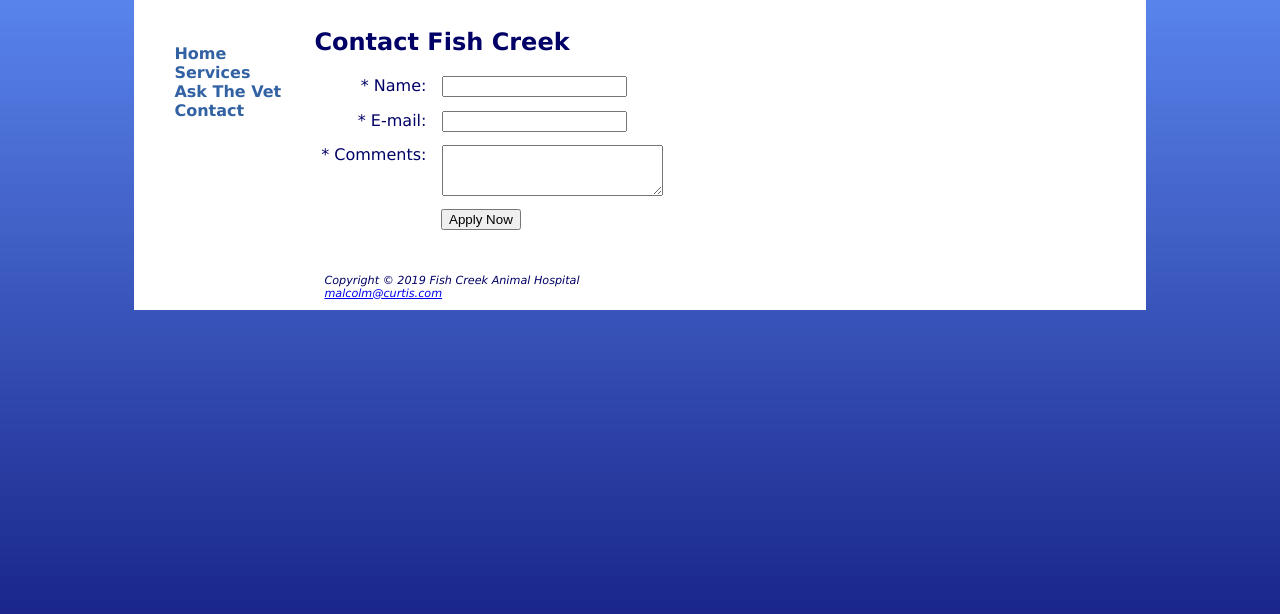
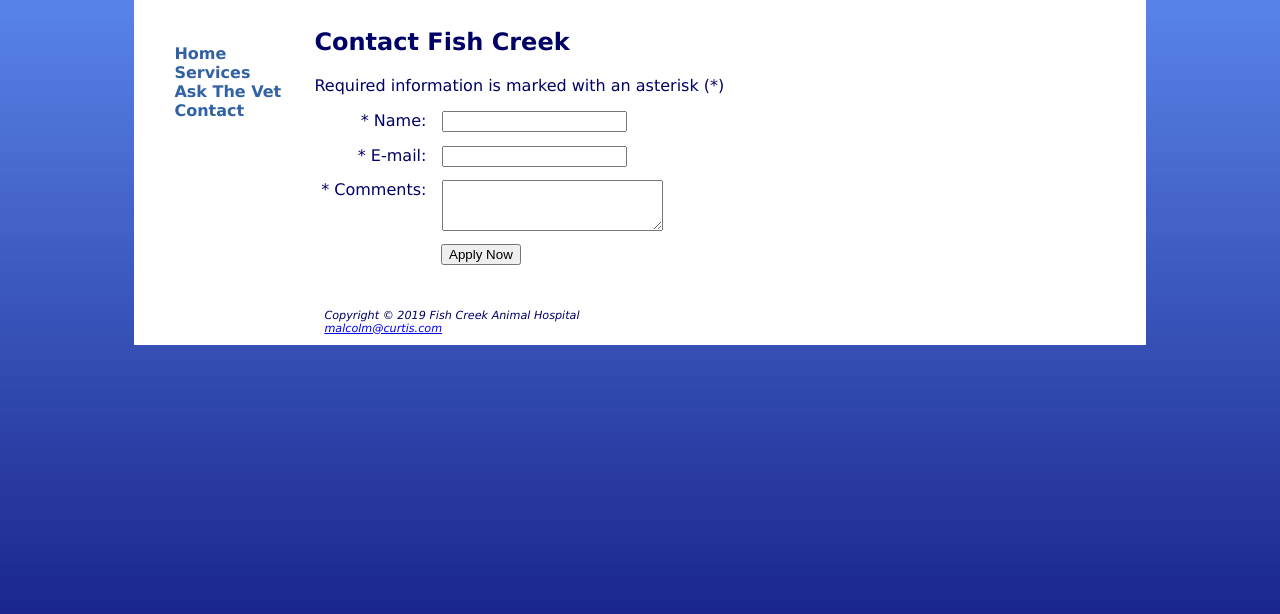
Before and after one commit to Malcmalc2/FishCreek-AnimalHospital, a plain HTML site: page contact.html in a window 1280 px wide. Shown: the part 128-742 px from the top of the page. Drawn offline with Linux system fonts and the light colour scheme.

Commit message:
Fix
Temp Fix of Form Description

```diff
--- a/contact.html
+++ b/contact.html
@@ -29,6 +29,7 @@
     <!-- Content -->
     <main>
       <h2>Contact Fish Creek</h2>
+      <p>Required information is marked with an asterisk (*)</p>
         <form method="POST" action="http://webdevbasics.net/scripts/fishcreek.php">
           <label for="myName">* Name:</label>
           <input type="text" name="myName" required>
```
